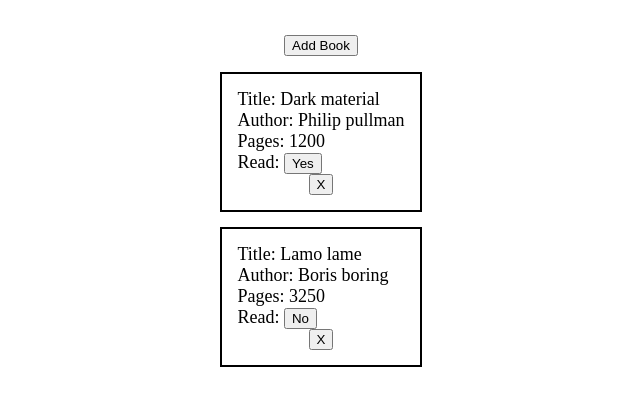
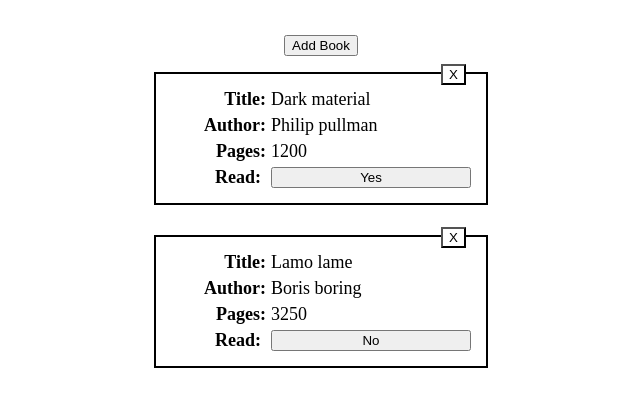
Before and after one commit to SpookyKasper/Library-TOP, a plain HTML site: page index.html in a window 1280 px wide. Shown: the part 69-476 px from the top of the page, without its empty margins (319-959 px from the left). Drawn offline with Linux system fonts and the light colour scheme.

Commit message:
Improve the display of the remove book button

```diff
--- a/scripts/main.js
+++ b/scripts/main.js
@@ -62,11 +62,10 @@ function createToggleReadBtn(book, bookEl) {
   let toggleBtnEl = document.createElement('button')
   let readEl = bookEl.querySelector('.read')
   toggleBtnEl.className = 'toggle-read-btn'
-  toggleBtnEl.textContent = book.read
+  toggleBtnEl.textContent = normalizeString(book.read)
   toggleBtnEl.addEventListener(('click'), () => {
     readEl.lastChild.textContent = normalizeString(toggleYesNo(readEl.lastChild.textContent))
     book.toggleRead()
-    console.log(book)
   })
   return  toggleBtnEl
 }
@@ -89,6 +88,7 @@ function addBookPropertiesToBookEl(book, bookEl) {
     let bookDataKeyEl = document.createElement('span')
     let bookDataValueEl = document.createElement('span')
     bookDataRowEl.className = key
+    bookDataRowEl.classList.add('book-info-row')
     bookDataKeyEl.textContent = `${normalizeString(key)}: `
     bookDataValueEl.textContent = normalizeString(value.toString())
     bookDataRowEl.appendChild(bookDataKeyEl)
--- a/styles/main.css
+++ b/styles/main.css
@@ -1,3 +1,4 @@
+
 body {
   display: flex;
   flex-direction: column;
@@ -7,26 +8,40 @@ body {
 .library {
   display: flex;
   flex-direction: column;
-  gap: 15px;
+  gap: 30px;
 }
 
 .book {
+  position: relative;
+  min-width: 300px;
   display: flex;
   flex-direction: column;
+  gap: 5px;
   align-items: center;
   border: 2px solid black;
   padding: 15px;
 }
 
 .title, .author, .pages, .read {
+  display: flex;
+  justify-content: flex-end;
+  gap: 5px;
   font-size: large;
-  /* border: 2px solid pink; */
   width: 100%;
+}
+
+.book-info-row :last-child {
+  min-width: 200px;
+}
+
+.book-info-row :first-child {
+  font-weight: bold;
 }
 
 dialog {
   height: 50vh;
   width: 50vh;
+  z-index: 1;
 }
 
 form {
@@ -35,6 +50,12 @@ form {
 }
 
 .remove-book-btn {
-  position: relative;
-  transform: translateY(-100);
+  position: absolute;
+  top: -10px;
+  right: 20px;
+  background-color: white;
 }
+
+button {
+  cursor: pointer;
+}
```
